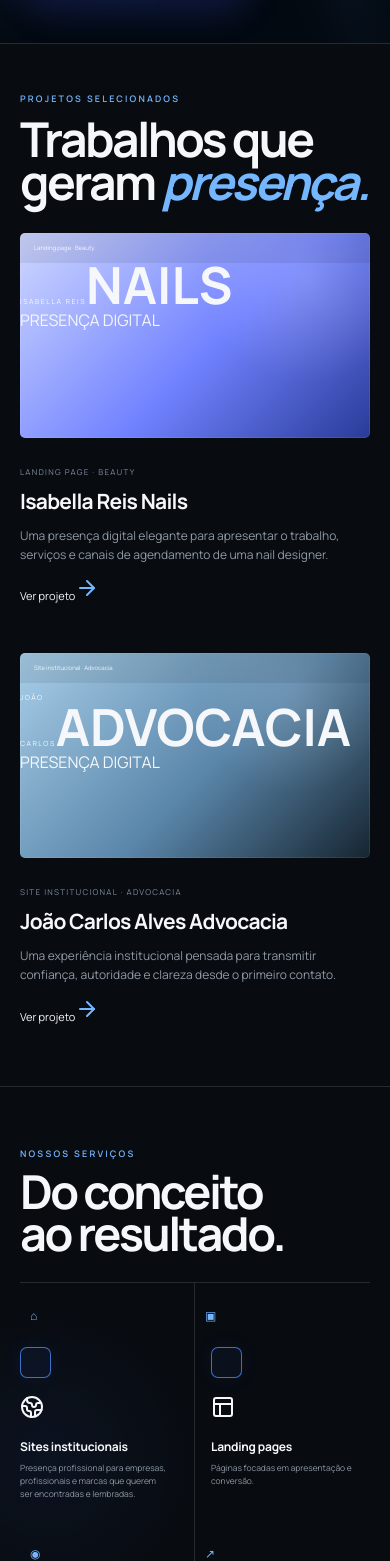
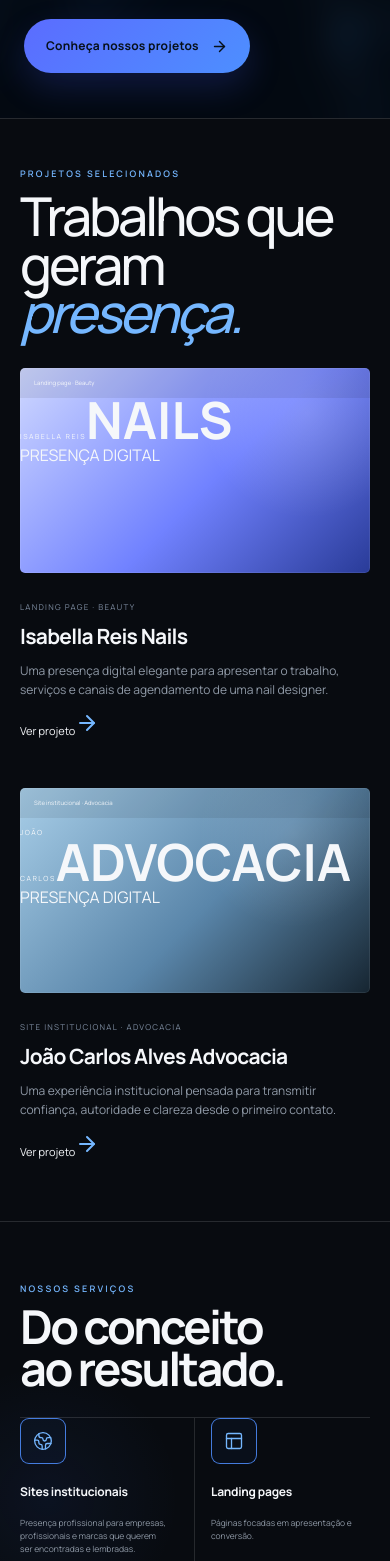
Before and after one commit to avanegm/apd-portfolio, a React (Vite) app: page / in a window 390 px wide. Shown: the part 367-1928 px from the top of the page. Built offline with nearby package versions, Linux system fonts and the light colour scheme.

Commit message:
Ajustes finais APD_17

```diff
--- a/src/styles.css
+++ b/src/styles.css
@@ -1890,3 +1890,207 @@ button {
 .footer-bottom {
   border-top: 1px solid var(--line) !important;
 }
+
+/* =========================================================
+   APD — TÍTULOS MOBILE
+   VOLTA À COMPOSIÇÃO ORIGINAL
+   ========================================================= */
+
+@media (max-width: 700px) {
+
+  /* =========================================
+     HERO
+     ========================================= */
+
+  .hero h1 {
+    width: 100% !important;
+
+    /*
+      Limita a largura para recuperar
+      as quebras originais.
+    */
+    max-width: 315px !important;
+
+    margin: 0 !important;
+
+    font-size: 3.35rem !important;
+
+    line-height: .91 !important;
+
+    letter-spacing: -.06em !important;
+
+    font-weight: 500 !important;
+  }
+
+
+  /* =========================================
+     PROJETOS
+     ========================================= */
+
+  .projects .section-top h2 {
+    width: 100% !important;
+
+    max-width: 315px !important;
+
+    margin: 12px 0 0 !important;
+
+    font-size: 3.35rem !important;
+
+    line-height: .91 !important;
+
+    letter-spacing: -.06em !important;
+
+    font-weight: 500 !important;
+  }
+
+}
+
+
+/* =========================================================
+   CELULARES MENORES
+   ========================================================= */
+
+@media (max-width: 380px) {
+
+  .hero h1,
+  .projects .section-top h2 {
+    max-width: 285px !important;
+
+    font-size: 3.05rem !important;
+
+    line-height: .91 !important;
+
+    letter-spacing: -.06em !important;
+  }
+
+}
+
+/* =========================================================
+   SERVIÇOS — CORREÇÃO DOS ÍCONES
+   Um único ícone dentro de uma única moldura
+   ========================================================= */
+
+/* Mata os elementos antigos */
+.services .service::before,
+.services .service::after,
+.services .service-arrow {
+  display: none !important;
+  content: none !important;
+}
+
+
+/* Card */
+.services .service {
+  position: relative !important;
+  padding-top: 0 !important;
+}
+
+
+/* Ícone + quadrado */
+.services .service-icon {
+  position: relative !important;
+
+  width: 46px !important;
+  height: 46px !important;
+
+  min-width: 46px !important;
+  min-height: 46px !important;
+
+  margin: 0 0 20px !important;
+  padding: 0 !important;
+
+  display: flex !important;
+  align-items: center !important;
+  justify-content: center !important;
+
+  box-sizing: border-box !important;
+
+  border: 1px solid rgba(79, 143, 255, .85) !important;
+  border-radius: 9px !important;
+
+  background: rgba(42, 94, 190, .06) !important;
+
+  color: var(--blue-bright) !important;
+
+  transform: none !important;
+}
+
+
+/* Ícone dentro do quadrado */
+.services .service-icon svg {
+  display: block !important;
+
+  width: 20px !important;
+  height: 20px !important;
+
+  min-width: 20px !important;
+  min-height: 20px !important;
+
+  margin: 0 !important;
+  padding: 0 !important;
+
+  color: var(--blue-bright) !important;
+
+  stroke-width: 1.6 !important;
+
+  transform: none !important;
+}
+
+
+/* Título */
+.services .service h3 {
+  margin-top: 0 !important;
+}
+
+
+/* Texto */
+.services .service p {
+  margin-top: 10px !important;
+}
+
+
+/* =========================================================
+   MOBILE
+   ========================================================= */
+
+@media (max-width: 700px) {
+
+  .services .service {
+    padding-top: 0 !important;
+  }
+
+  .services .service-icon {
+    width: 46px !important;
+    height: 46px !important;
+
+    min-width: 46px !important;
+    min-height: 46px !important;
+
+    margin-bottom: 20px !important;
+  }
+
+  .services .service-icon svg {
+    width: 20px !important;
+    height: 20px !important;
+  }
+}
+
+/* =========================================================
+   SERVIÇOS → SOBRE A APD
+   Reduz o espaço entre as seções
+   ========================================================= */
+
+@media (max-width: 700px) {
+
+  /* reduz o espaço depois dos serviços */
+  .services {
+    padding-bottom: 34px !important;
+  }
+
+  /* aproxima o início do Sobre */
+  .about {
+    padding-top: 42px !important;
+    border-top: none !important;
+  }
+
+}
```
